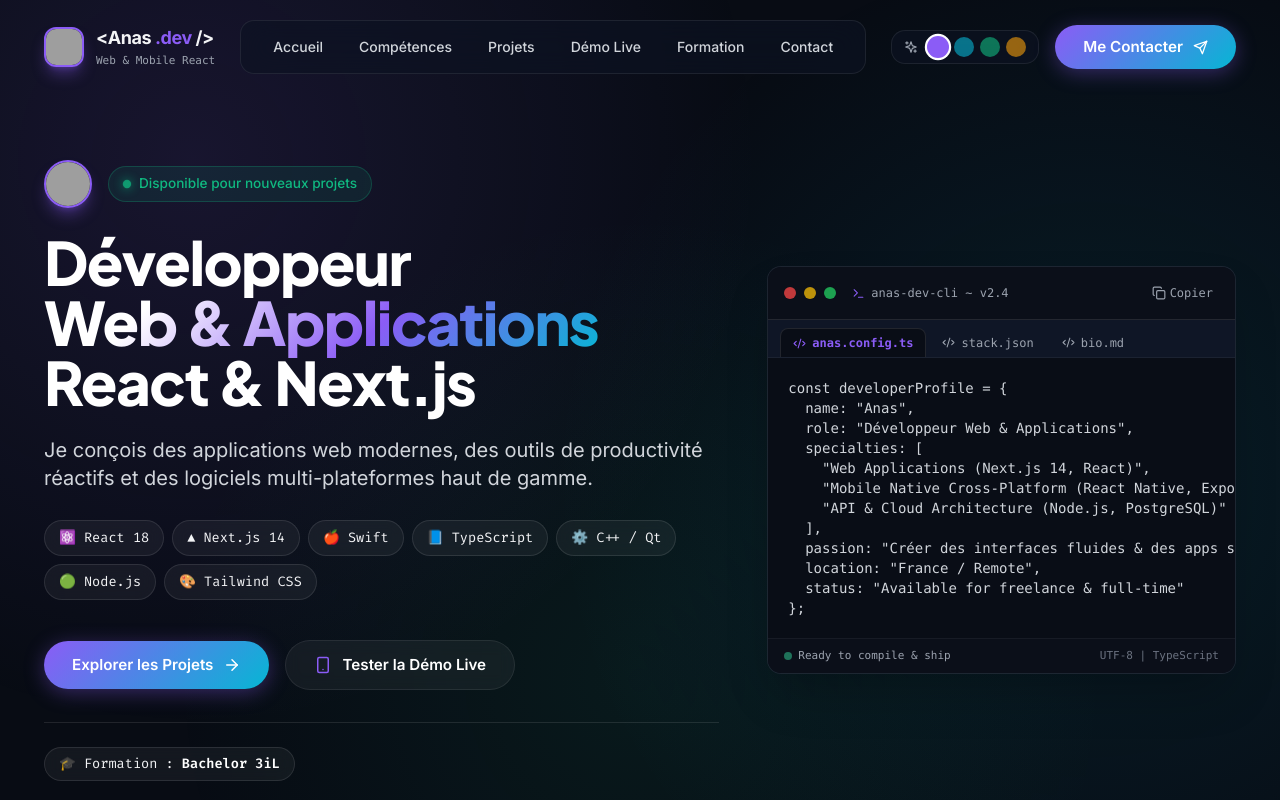
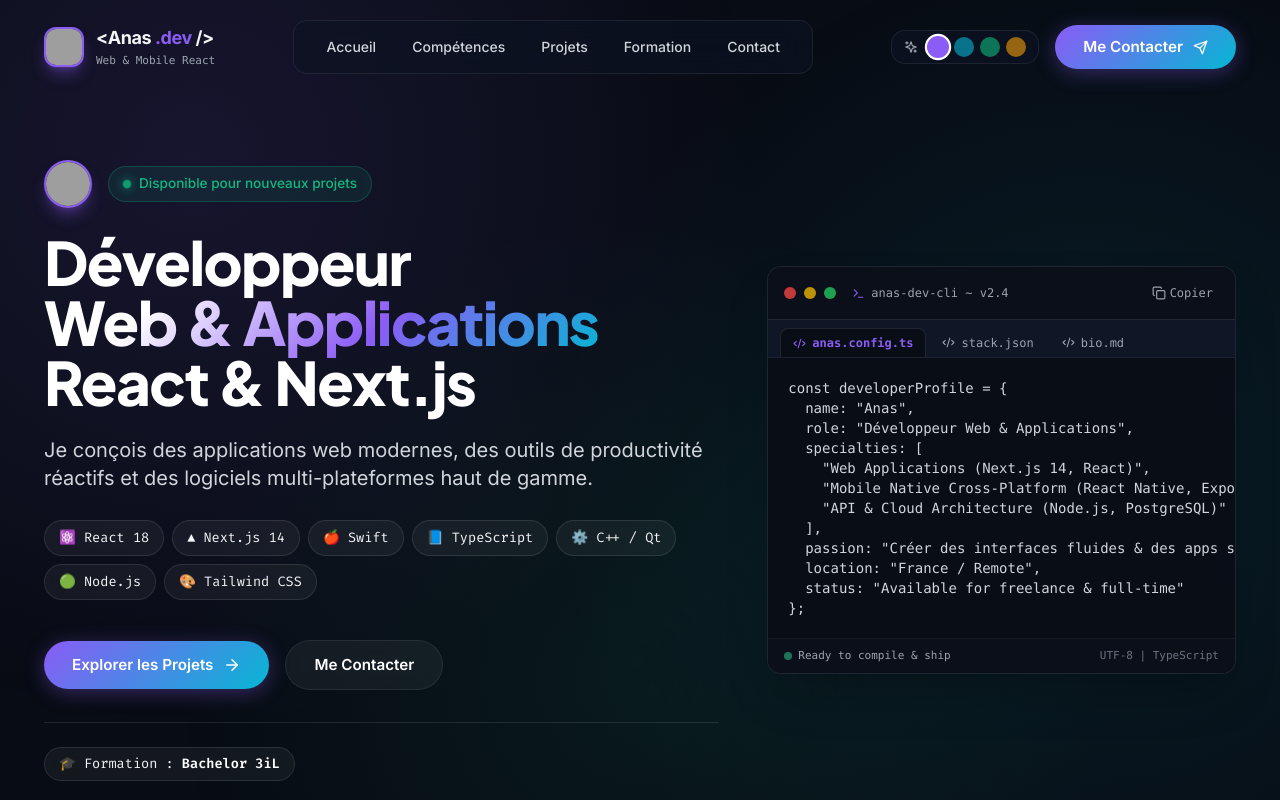
Before and after one commit to Akhy1001/portfolio, a Next.js app: page / in a window 1280 px wide. Shown: the top 800 px of the page. Built offline with nearby package versions, Linux system fonts and the light colour scheme; grey boxes are pictures that could not be loaded.

Commit message:
chore: remove live demo simulator section

```diff
--- a/app/page.js
+++ b/app/page.js
@@ -5,7 +5,6 @@ import Navbar from "@/components/Navbar";
 import Hero from "@/components/Hero";
 import Skills from "@/components/Skills";
 import Projects from "@/components/Projects";
-import AppSimulator from "@/components/AppSimulator";
 import Experience from "@/components/Experience";
 import Contact from "@/components/Contact";
 import Footer from "@/components/Footer";
@@ -23,7 +22,6 @@ export default function Home() {
         <Hero />
         <Skills />
         <Projects />
-        <AppSimulator />
         <Experience />
         <Contact />
       </main>
--- a/components/Hero.jsx
+++ b/components/Hero.jsx
@@ -115,9 +115,8 @@ ${personalInfo.bio}
                 <ArrowRight size={18} />
               </a>
 
-              <a href="#simulator" className="btn-secondary text-base py-3.5 px-7">
-                <Smartphone size={18} className="text-[var(--theme-primary)]" />
-                <span>Tester la Démo Live</span>
+              <a href="#contact" className="btn-secondary text-base py-3.5 px-7">
+                <span>Me Contacter</span>
               </a>
             </div>
 
--- a/components/Navbar.jsx
+++ b/components/Navbar.jsx
@@ -24,7 +24,6 @@ export default function Navbar({ currentTheme, setTheme }) {
     { name: "Accueil", href: "#hero" },
     { name: "Compétences", href: "#skills" },
     { name: "Projets", href: "#projects" },
-    { name: "Démo Live", href: "#simulator" },
     { name: "Formation", href: "#education" },
     { name: "Contact", href: "#contact" },
   ];
```
